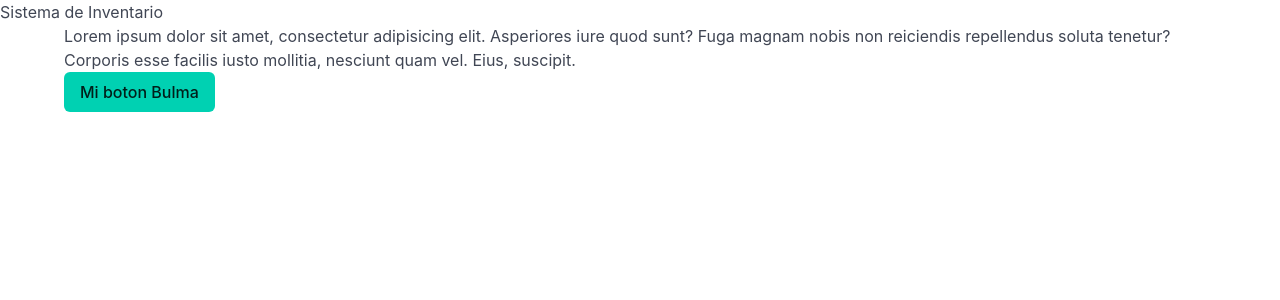
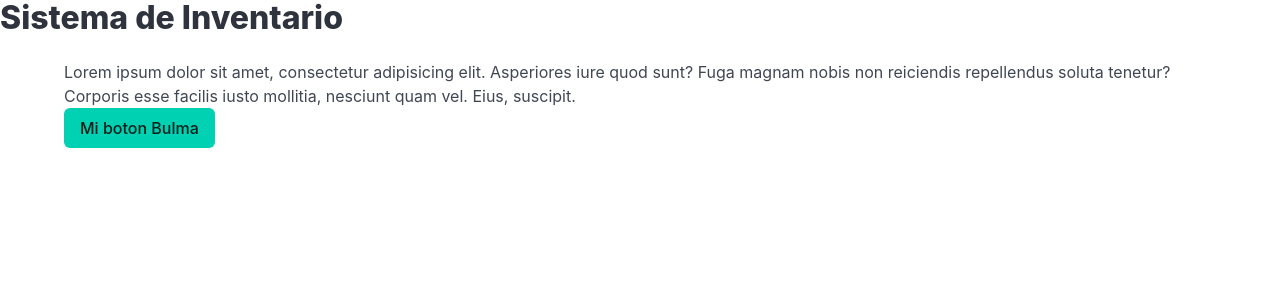
Before and after one commit to Jhonatanisai8/demo-inventario, a PHP site: page / in a window 1280 px wide. Shown: the top 300 px of the page. Run offline with PHP 8.4, Linux system fonts and the light colour scheme.

Commit message:
Hola mundo en el index.php

```diff
--- a/index.php
+++ b/index.php
@@ -7,9 +7,10 @@
     <meta http-equiv="X-UA-Compatible" content="ie=edge">
     <title>Sistema de Inventario</title>
     <link rel="stylesheet" href="./css/bulma.min.css">
+    <link rel="stylesheet" href="./css/style.css">
 </head>
 <body>
-<h1>Sistema de Inventario</h1>
+<h1 class="title block">Sistema de Inventario</h1>
 <div class="container">
     <p>
         Lorem ipsum dolor sit amet, consectetur adipisicing elit. Asperiores iure quod sunt? Fuga magnam nobis non
```
Also changed, not shown: css/style.css (added).
